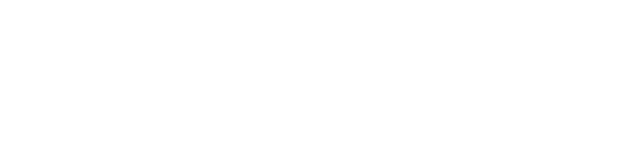
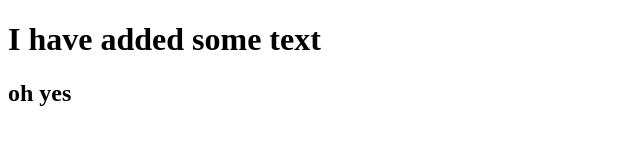
Before and after one commit to ProAshfaq/my-second-repo, a plain HTML site: page index.html in a window 1280 px wide. Shown: the whole page, without its empty margins (0-640 px from the left). Drawn offline with Linux system fonts and the light colour scheme.

Commit message:
added header

```diff
--- a/index.html
+++ b/index.html
@@ -6,6 +6,7 @@
     <title>my second repo</title>
 </head>
 <body>
-
+    <h1>I have added some text</h1>
+    <h2>oh yes</h2>
 </body>
 </html>
```
